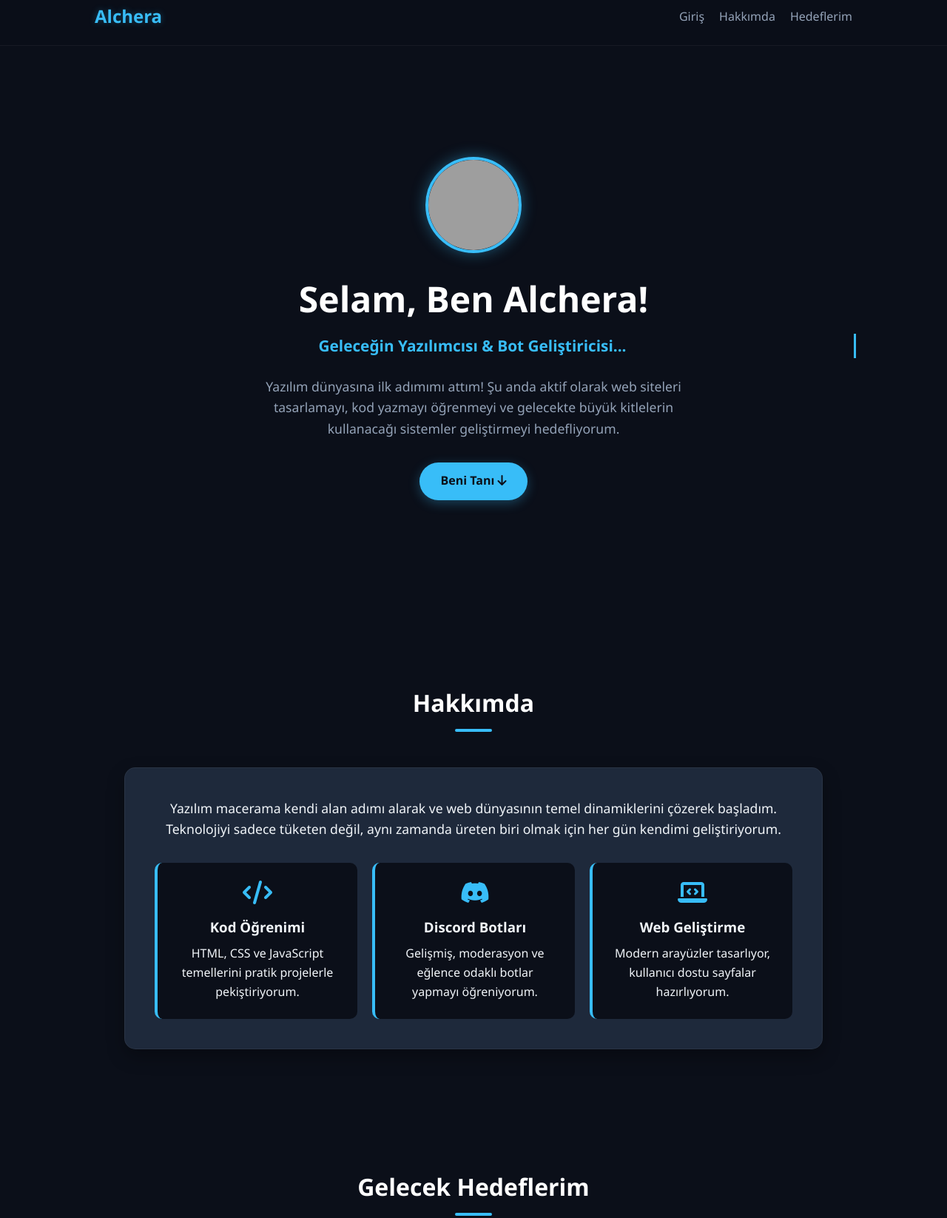
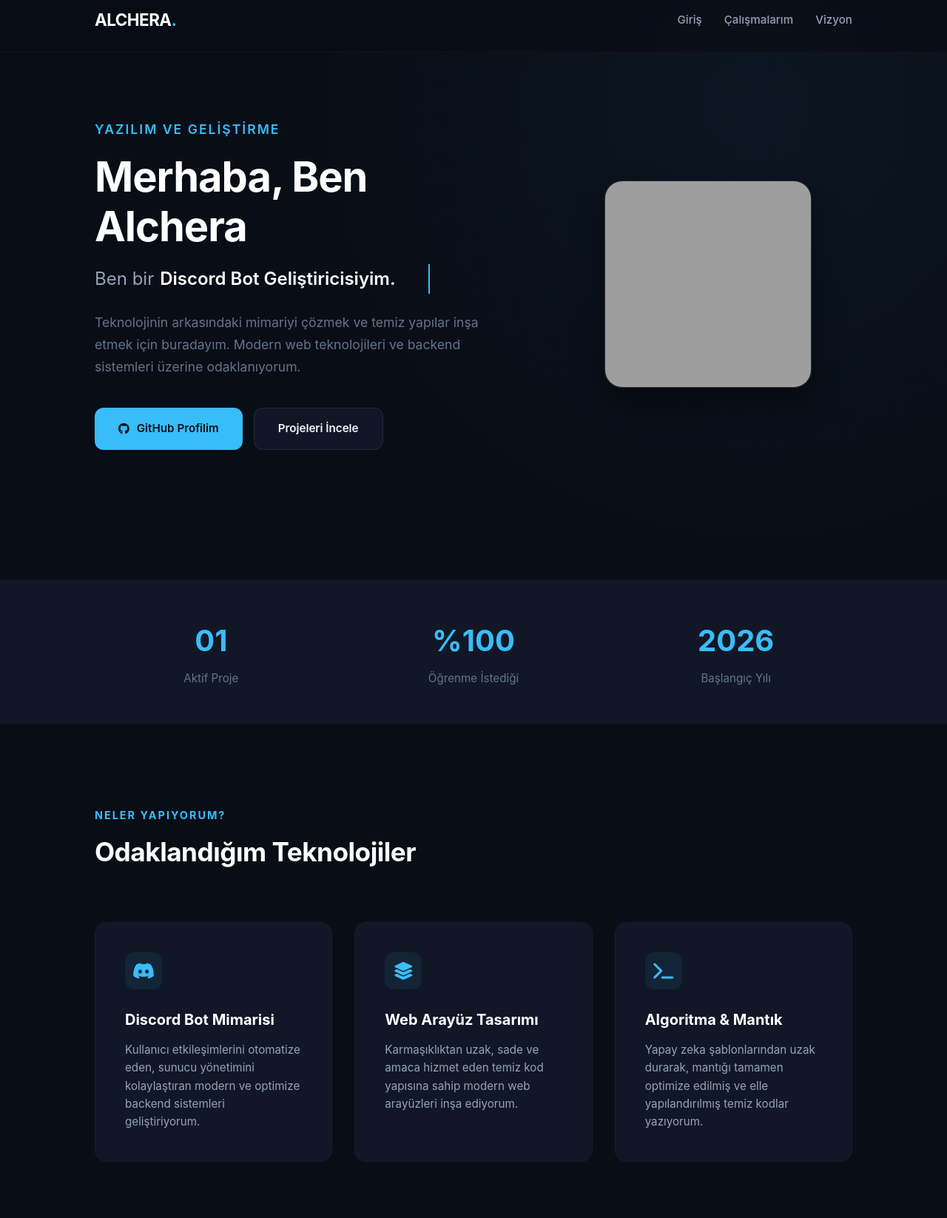
Before and after one commit to lucialchera/lucialchera.github.io, a plain HTML site: page index.html in a window 1280 px wide. Shown: the part 16-1662 px from the top of the page at 74% size. Drawn offline with Linux system fonts and the light colour scheme; grey boxes are pictures that could not be loaded.

Commit message:
Update index.html

```diff
--- a/index.html
+++ b/index.html
@@ -3,265 +3,421 @@
 <head>
     <meta charset="UTF-8">
     <meta name="viewport" content="width=device-width, initial-scale=1.0">
-    <title>Alchera | Portfolyo</title>
+    <title>Alchera | Developer Portfolyo</title>
     <link rel="stylesheet" href="https://cdnjs.cloudflare.com/ajax/libs/font-awesome/6.4.0/css/all.min.css">
     <style>
-        /* Temel Ayarlar ve Animasyonlar */
+        /* Temel ve Kurumsal Reset */
         * {
             margin: 0;
             padding: 0;
             box-sizing: border-box;
-            font-family: 'Segoe UI', Tahoma, Geneva, Verdana, sans-serif;
+            font-family: 'Inter', 'Segoe UI', system-ui, -apple-system, sans-serif;
             scroll-behavior: smooth;
         }
+
         body {
-            background-color: #0b0f19;
-            color: #f1f5f9;
-            line-height: 1.6;
+            background-color: #090d16;
+            color: #e2e8f0;
+            line-height: 1.7;
             overflow-x: hidden;
         }
-        /* Sayfa Giriş Animasyonu */
-        @keyframes fadeInUp {
-            from {
-                opacity: 0;
-                transform: translateY(30px);
-            }
-            to {
-                opacity: 1;
-                transform: translateY(0);
-            }
+
+        /* Seçim Rengi */
+        ::selection {
+            background: rgba(56, 189, 248, 0.2);
+            color: #38bdf8;
         }
-        /* Navbar (Üst Menü) */
+
+        /* Modern Navigasyon */
         nav {
             position: fixed;
             top: 0;
             width: 100%;
-            background: rgba(11, 15, 25, 0.85);
-            backdrop-filter: blur(10px);
+            background: rgba(9, 13, 22, 0.8);
+            backdrop-filter: blur(12px);
             display: flex;
             justify-content: space-between;
             align-items: center;
-            padding: 1.2rem 10%;
-            border-bottom: 1px solid rgba(255, 255, 255, 0.05);
+            padding: 1.5rem 10%;
+            border-bottom: 1px solid rgba(255, 255, 255, 0.03);
             z-index: 1000;
         }
+
         .logo {
-            font-size: 1.5rem;
-            font-weight: bold;
+            font-size: 1.4rem;
+            font-weight: 700;
+            color: #fff;
+            letter-spacing: -0.5px;
+        }
+
+        .logo span {
             color: #38bdf8;
-            text-shadow: 0 0 10px rgba(56, 189, 248, 0.3);
         }
+
         .nav-links {
             display: flex;
             list-style: none;
-            gap: 20px;
+            gap: 30px;
         }
+
         .nav-links a {
             color: #94a3b8;
             text-decoration: none;
             font-weight: 500;
-            transition: color 0.3s;
+            font-size: 0.95rem;
+            transition: color 0.3s ease;
         }
+
         .nav-links a:hover {
             color: #38bdf8;
         }
-        /* Kahraman (Giriş) Bölümü */
-        header {
+
+        /* Geniş Giriş (Hero) Alanı */
+        .hero {
             min-height: 100vh;
             display: flex;
-            flex-direction: column;
-            justify-content: center;
             align-items: center;
-            text-align: center;
-            padding: 0 20px;
-            margin-top: 60px;
-            animation: fadeInUp 1s ease-out;
+            padding: 0 10%;
+            background: radial-gradient(circle at 80% 20%, rgba(56, 189, 248, 0.05) 0%, transparent 50%);
         }
-        .profile-img {
-            width: 130px;
-            height: 130px;
-            border-radius: 50%;
-            border: 4px solid #38bdf8;
-            box-shadow: 0 0 20px rgba(56, 189, 248, 0.4);
+
+        .hero-container {
+            display: grid;
+            grid-template-columns: 1.2fr 0.8fr;
+            gap: 50px;
+            align-items: center;
+            width: 100%;
+            max-width: 1200px;
+            margin: 0 auto;
+        }
+
+        .hero-text h2 {
+            color: #38bdf8;
+            font-size: 1.1rem;
+            font-weight: 600;
+            text-transform: uppercase;
+            letter-spacing: 2px;
+            margin-bottom: 1rem;
+        }
+
+        .hero-text h1 {
+            font-size: 3.5rem;
+            color: #fff;
+            line-height: 1.2;
+            margin-bottom: 1rem;
+            letter-spacing: -1px;
+        }
+
+        /* Profesyonel Yazı Efekti */
+        .typing-wrapper {
+            font-size: 1.5rem;
+            color: #94a3b8;
+            font-weight: 400;
             margin-bottom: 1.5rem;
-            transition: transform 0.5s ease;
+            display: flex;
+            align-items: center;
+            gap: 8px;
         }
-        .profile-img:hover {
-            transform: scale(1.1) rotate(5deg);
-        }
-        header h1 {
-            font-size: 3rem;
-            margin-bottom: 0.5rem;
+
+        .typing-text {
             color: #fff;
-        }
-        /* Otomatik Yazı Yazma Efekti (Typing) */
-        .typing-text {
-            font-size: 1.3rem;
-            color: #38bdf8;
             font-weight: 600;
-            border-right: 3px solid #38bdf8;
+            border-right: 2px solid #38bdf8;
             white-space: nowrap;
             overflow: hidden;
             width: 0;
-            animation: typing 3.5s steps(30, end) infinite, blink 0.75s step-end infinite;
-            margin-bottom: 1.5rem;
+            animation: type 4s steps(40, end) infinite, blink 0.75s step-end infinite;
         }
-        @keyframes typing {
+
+        @keyframes type {
             0% { width: 0 }
-            50% { width: 100% }
+            40% { width: 100% }
+            80% { width: 100% }
             100% { width: 0 }
         }
+
         @keyframes blink {
             from, to { border-color: transparent }
             50% { border-color: #38bdf8 }
         }
-        header p {
-            max-width: 600px;
-            color: #94a3b8;
+
+        .hero-text p {
             font-size: 1.1rem;
-            margin-bottom: 2rem;
+            color: #64748b;
+            margin-bottom: 2.5rem;
+            max-width: 550px;
         }
-        /* Butonlar ve Hover Efektleri */
+
+        .hero-avatar {
+            display: flex;
+            justify-content: center;
+        }
+
+        .profile-img {
+            width: 280px;
+            height: 280px;
+            border-radius: 24px;
+            border: 1px solid rgba(255, 255, 255, 0.1);
+            background: #111726;
+            box-shadow: 0 20px 40px rgba(0,0,0,0.4);
+            transition: all 0.5s cubic-bezier(0.175, 0.885, 0.32, 1.275);
+        }
+
+        .profile-img:hover {
+            transform: translateY(-10px) scale(1.02);
+            border-color: #38bdf8;
+            box-shadow: 0 30px 60px rgba(56, 189, 248, 0.1);
+        }
+
+        /* Buton Grubu */
+        .btn-group {
+            display: flex;
+            gap: 15px;
+        }
+
         .btn {
-            display: inline-block;
+            display: inline-flex;
+            align-items: center;
+            gap: 10px;
             background: #38bdf8;
-            color: #0b0f19;
-            padding: 0.8rem 1.8rem;
-            border-radius: 30px;
+            color: #090d16;
+            padding: 0.9rem 2rem;
+            border-radius: 12px;
             text-decoration: none;
-            font-weight: bold;
-            box-shadow: 0 4px 15px rgba(56, 189, 248, 0.3);
+            font-weight: 600;
+            font-size: 0.95rem;
             transition: all 0.3s ease;
         }
+
         .btn:hover {
             background: #0ea5e9;
-            transform: translateY(-3px);
-            box-shadow: 0 6px 20px rgba(56, 189, 248, 0.5);
+            transform: translateY(-2px);
         }
-        /* İçerik Bölümleri Genel Ayarlar */
+
+        .btn-secondary {
+            background: #111726;
+            color: #f1f5f9;
+            border: 1px solid rgba(255, 255, 255, 0.08);
+        }
+
+        .btn-secondary:hover {
+            background: #1e293b;
+            border-color: #38bdf8;
+        }
+
+        /* İstatistik Paneli */
+        .stats-bar {
+            background: #111726;
+            border-y: 1px solid rgba(255, 255, 255, 0.03);
+            padding: 3rem 10%;
+            display: grid;
+            grid-template-columns: repeat(auto-fit, minmax(200px, 1fr));
+            gap: 40px;
+            text-align: center;
+        }
+
+        .stat-item h3 {
+            font-size: 2.5rem;
+            color: #38bdf8;
+            font-weight: 700;
+        }
+
+        .stat-item p {
+            color: #64748b;
+            font-size: 0.95rem;
+            margin-top: 0.25rem;
+        }
+
+        /* Geniş İçerik Alanları */
         section {
-            padding: 5rem 10%;
-            max-width: 1200px;
+            padding: 7rem 10%;
+            max-width: 1400px;
             margin: 0 auto;
         }
-        section h2 {
-            font-size: 2rem;
-            text-align: center;
-            margin-bottom: 3rem;
-            color: #fff;
-            position: relative;
+
+        .section-header {
+            margin-bottom: 4rem;
         }
-        section h2::after {
-            content: '';
-            display: block;
-            width: 50px;
-            height: 4px;
-            background: #38bdf8;
-            margin: 10px auto 0 auto;
-            border-radius: 2px;
-        }
-        /* Hakkımda Kart Alanı */
-        .about-container {
-            background: #1e293b;
-            border: 1px solid rgba(255, 255, 255, 0.05);
-            border-radius: 15px;
-            padding: 2.5rem;
-            box-shadow: 0 10px 25px rgba(0,0,0,0.3);
-            transition: transform 0.3s;
-        }
-        .about-container:hover {
-            transform: translateY(-5px);
-        }
-        .about-grid {
-            display: grid;
-            grid-template-columns: repeat(auto-fit, minmax(250px, 1fr));
-            gap: 20px;
-            margin-top: 2rem;
-        }
-        .skill-card {
-            background: #0b0f19;
-            padding: 1.5rem;
-            border-radius: 10px;
-            text-align: center;
-            border-left: 4px solid #38bdf8;
-        }
-        .skill-card i {
-            font-size: 2rem;
+
+        .section-header h3 {
             color: #38bdf8;
-            margin-bottom: 1rem;
-        }
-        .skill-card h3 {
+            font-size: 0.9rem;
+            text-transform: uppercase;
+            letter-spacing: 2px;
             margin-bottom: 0.5rem;
         }
-        /* Alt Bilgi (Footer) */
+
+        .section-header h2 {
+            font-size: 2.2rem;
+            color: #fff;
+            letter-spacing: -0.5px;
+        }
+
+        /* Odak Alanları / Kartlar */
+        .grid-cards {
+            display: grid;
+            grid-template-columns: repeat(auto-fit, minmax(320px, 1fr));
+            gap: 30px;
+        }
+
+        .card {
+            background: #111726;
+            border: 1px solid rgba(255, 255, 255, 0.02);
+            border-radius: 16px;
+            padding: 2.5rem;
+            transition: all 0.3s ease;
+        }
+
+        .card:hover {
+            transform: translateY(-5px);
+            border-color: rgba(56, 189, 248, 0.2);
+            background: #151d30;
+        }
+
+        .card-icon {
+            width: 50px;
+            height: 50px;
+            background: rgba(56, 189, 248, 0.08);
+            border-radius: 12px;
+            display: flex;
+            align-items: center;
+            justify-content: center;
+            color: #38bdf8;
+            font-size: 1.5rem;
+            margin-bottom: 1.5rem;
+        }
+
+        .card h4 {
+            font-size: 1.25rem;
+            color: #fff;
+            margin-bottom: 0.75rem;
+        }
+
+        .card p {
+            color: #94a3b8;
+            font-size: 0.95rem;
+            line-height: 1.6;
+        }
+
+        /* Footer */
         footer {
-            background: #070a12;
+            background: #060910;
+            padding: 3rem 10%;
             text-align: center;
-            padding: 2rem;
+            border-top: 1px solid rgba(255, 255, 255, 0.02);
+            color: #475569;
             font-size: 0.9rem;
-            color: #64748b;
-            border-top: 1px solid rgba(255, 255, 255, 0.05);
+        }
+
+        /* Responsive Düzenleme */
+        @media (max-width: 968px) {
+            .hero-container {
+                grid-template-columns: 1fr;
+                text-align: center;
+                gap: 40px;
+            }
+            .hero-text h1 { font-size: 2.5rem; }
+            .typing-wrapper { justify-content: center; }
+            .hero-text p { margin: 0 auto 2rem auto; }
+            .btn-group { justify-content: center; }
+            .profile-img { width: 220px; height: 220px; }
+            nav { padding: 1.2rem 5%; }
+            section { padding: 5rem 5%; }
         }
     </style>
 </head>
 <body>
 
     <nav>
-        <div class="logo">Alchera</div>
+        <div class="logo">ALCHERA<span>.</span></div>
         <ul class="nav-links">
             <li><a href="#home">Giriş</a></li>
-            <li><a href="#about">Hakkımda</a></li>
-            <li><a href="#goals">Hedeflerim</a></li>
+            <li><a href="#focus">Çalışmalarım</a></li>
+            <li><a href="#vision">Vizyon</a></li>
         </ul>
     </nav>
 
-    <header id="home">
-        <img src="https://github.com/lucialchera.png" alt="Alchera" class="profile-img">
-        <h1>Selam, Ben Alchera!</h1>
-        <div class="typing-text">Geleceğin Yazılımcısı & Bot Geliştiricisi...</div>
-        <p>Yazılım dünyasına ilk adımımı attım! Şu anda aktif olarak web siteleri tasarlamayı, kod yazmayı öğrenmeyi ve gelecekte büyük kitlelerin kullanacağı sistemler geliştirmeyi hedefliyorum.</p>
-        <a href="#about" class="btn">Beni Tanı <i class="fas fa-arrow-down"></i></a>
-    </header>
-
-    <section id="about">
-        <h2>Hakkımda</h2>
-        <div class="about-container">
-            <p style="font-size: 1.1rem; text-align: center; margin-bottom: 0;">Yazılım macerama kendi alan adımı alarak ve web dünyasının temel dinamiklerini çözerek başladım. Teknolojiyi sadece tüketen değil, aynı zamanda üreten biri olmak için her gün kendimi geliştiriyorum.</p>
-
-            <div class="about-grid">
-                <div class="skill-card">
-                    <i class="fas fa-code"></i>
-                    <h3>Kod Öğrenimi</h3>
-                    <p>HTML, CSS ve JavaScript temellerini pratik projelerle pekiştiriyorum.</p>
+    <section class="hero" id="home">
+        <div class="hero-container">
+            <div class="hero-text">
+                <h2>Yazılım ve Geliştirme</h2>
+                <h1>Merhaba, Ben Alchera</h1>
+                <div class="typing-wrapper">
+                    <span>Ben bir</span>
+                    <div class="typing-text">Discord Bot Geliştiricisiyim.</div>
                 </div>
-                <div class="skill-card">
-                    <i class="fab fa-discord"></i>
-                    <h3>Discord Botları</h3>
-                    <p>Gelişmiş, moderasyon ve eğlence odaklı botlar yapmayı öğreniyorum.</p>
+                <p>Teknolojinin arkasındaki mimariyi çözmek ve temiz yapılar inşa etmek için buradayım. Modern web teknolojileri ve backend sistemleri üzerine odaklanıyorum.</p>
+                <div class="btn-group">
+                    <a href="https://github.com/lucialchera" target="_blank" class="btn"><i class="fab fa-github"></i> GitHub Profilim</a>
+                    <a href="#focus" class="btn btn-secondary">Projeleri İncele</a>
                 </div>
-                <div class="skill-card">
-                    <i class="fas fa-laptop-code"></i>
-                    <h3>Web Geliştirme</h3>
-                    <p>Modern arayüzler tasarlıyor, kullanıcı dostu sayfalar hazırlıyorum.</p>
-                </div>
+            </div>
+            <div class="hero-avatar">
+                <img src="https://github.com/lucialchera.png" alt="Alchera" class="profile-img">
             </div>
         </div>
     </section>
 
-    <section id="goals">
-        <h2>Gelecek Hedeflerim</h2>
-        <div class="about-container" style="background: rgba(56, 189, 248, 0.03); border: 1px dashed #38bdf8;">
-            <ul style="list-style: none; padding-left: 0;">
-                <li style="margin-bottom: 1rem; font-size: 1.1rem;"><i class="fas fa-check-circle" style="color: #38bdf8; margin-right: 10px;"></i> Kendi gelişmiş Discord bot altyapılarımı kurmak.</li>
-                <li style="margin-bottom: 1rem; font-size: 1.1rem;"><i class="fas fa-check-circle" style="color: #38bdf8; margin-right: 10px;"></i> JavaScript ve Node.js dillerinde tamamen uzmanlaşmak.</li>
-                <li style="margin-bottom: 1rem; font-size: 1.1rem;"><i class="fas fa-check-circle" style="color: #38bdf8; margin-right: 10px;"></i> Açık kaynak kodlu topluluk projelerine katkı sağlamak.</li>
-                <li style="font-size: 1.1rem;"><i class="fas fa-check-circle" style="color: #38bdf8; margin-right: 10px;"></i> Portfolyomda harika web siteleri sergilemek.</li>
-            </ul>
+    <div class="stats-bar">
+        <div class="stat-item">
+            <h3>01</h3>
+            <p>Aktif Proje</p>
+        </div>
+        <div class="stat-item">
+            <h3>%100</h3>
+            <p>Öğrenme İstediği</p>
+        </div>
+        <div class="stat-item">
+            <h3>2026</h3>
+            <p>Başlangıç Yılı</p>
+        </div>
+    </div>
+
+    <section id="focus">
+        <div class="section-header">
+            <h3>Neler Yapıyorum?</h3>
+            <h2>Odaklandığım Teknolojiler</h2>
+        </div>
+
+        <div class="grid-cards">
+            <div class="card">
+                <div class="card-icon"><i class="fab fa-discord"></i></div>
+                <h4>Discord Bot Mimarisi</h4>
+                <p>Kullanıcı etkileşimlerini otomatize eden, sunucu yönetimini kolaylaştıran modern ve optimize backend sistemleri geliştiriyorum.</p>
+            </div>
+            <div class="card">
+                <div class="card-icon"><i class="fas fa-layer-group"></i></div>
+                <h4>Web Arayüz Tasarımı</h4>
+                <p>Karmaşıklıktan uzak, sade ve amaca hizmet eden temiz kod yapısına sahip modern web arayüzleri inşa ediyorum.</p>
+            </div>
+            <div class="card">
+                <div class="card-icon"><i class="fas fa-terminal"></i></div>
+                <h4>Algoritma & Mantık</h4>
+                <p>Yapay zeka şablonlarından uzak durarak, mantığı tamamen optimize edilmiş ve elle yapılandırılmış temiz kodlar yazıyorum.</p>
+            </div>
+        </div>
+    </section>
+
+    <section id="vision" style="background: radial-gradient(circle at 10% 80%, rgba(56, 189, 248, 0.03) 0%, transparent 40%);">
+        <div class="section-header">
+            <h3>Gelecek</h3>
+            <h2>Gelişim ve Hedefler</h2>
+        </div>
+
+        <div class="grid-cards">
+            <div class="card" style="border-left: 2px solid #38bdf8;">
+                <h4>JavaScript & Node.js</h4>
+                <p>Asenkron programlama mantığında derinleşerek bot altyapılarını sıfır gecikme ile çalıştırmak üzerine odaklanıyorum.</p>
+            </div>
+            <div class="card" style="border-left: 2px solid #38bdf8;">
+                <h4>Açık Kaynak Kod</h4>
+                <p>Geliştirdiğim yapıları topluluklarla paylaşarak ekosisteme katkıda bulunmayı amaçlıyorum.</p>
+            </div>
         </div>
     </section>
 
     <footer>
-        <p>&copy; 2026 Alchera. Tüm Hakları Saklıdır.</p>
+        <p>&copy; 2026 Alchera. Tüm Hakları Saklıdır. Built with Clean Code.</p>
     </footer>
 
 </body>
```
